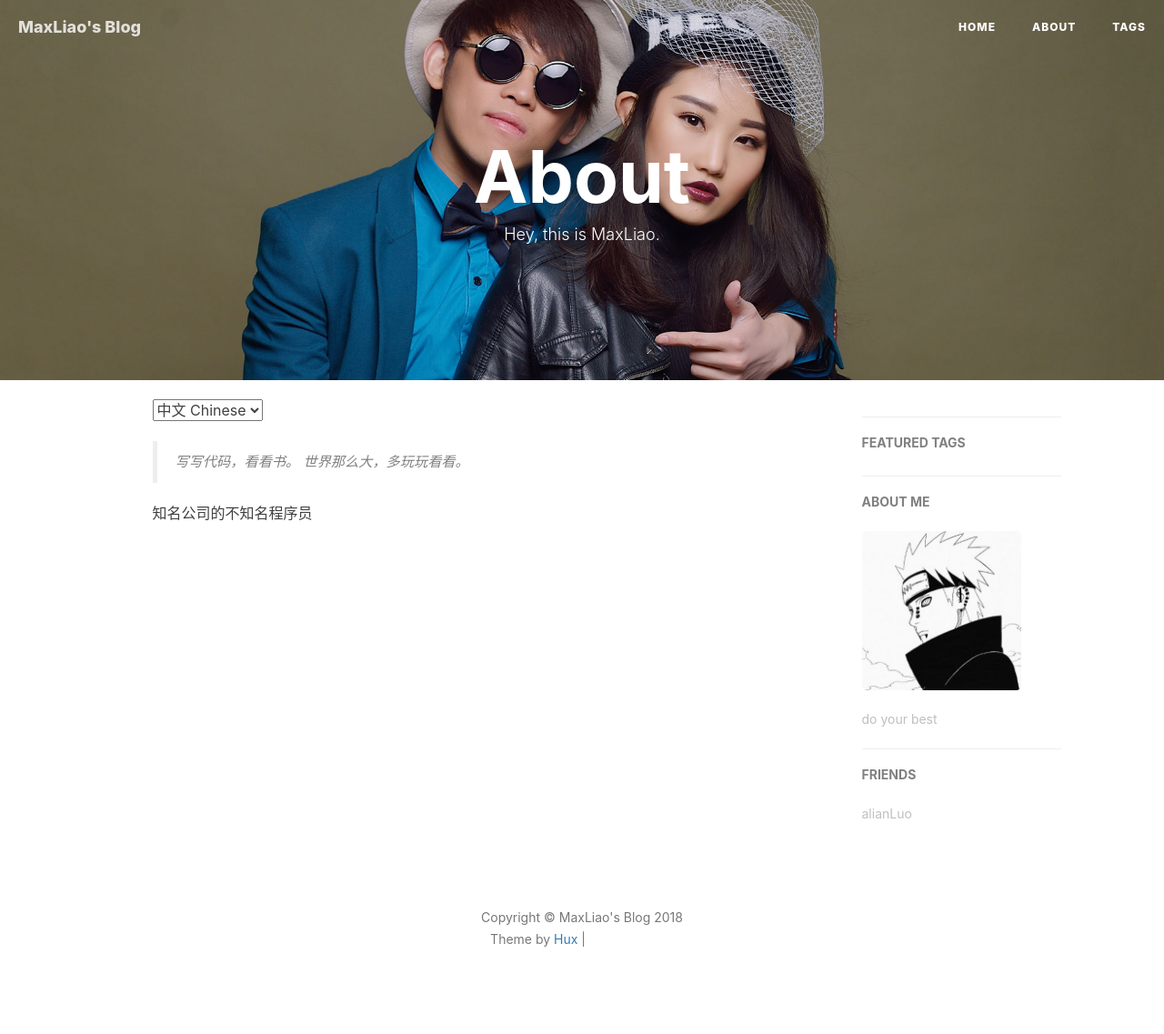
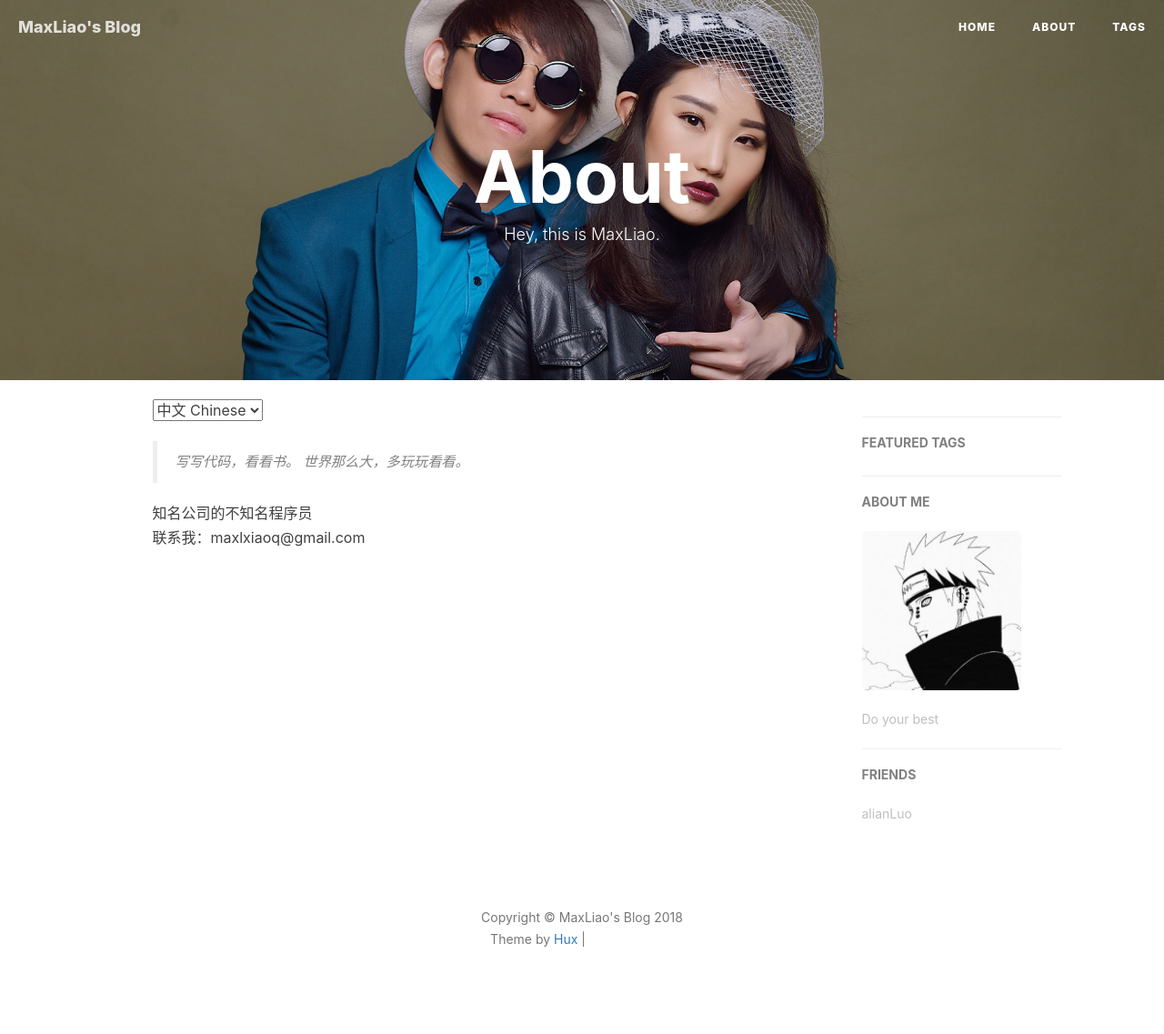
Before and after one commit to LiaoXiaoQiang/LiaoXiaoQiang.github.io, a Jekyll site: the page built from about.html, in a window 1280 px wide. Shown: the whole page at 91% size. Built offline with Jekyll 4.4.1, drawn with Linux system fonts in a browser that asks for light colours; nearby versions of some CDN libraries; comment, search, counter and statistics services are not loaded; grey boxes are pictures that could not be loaded.

Commit message:
add contact

```diff
--- a/_config.yml
+++ b/_config.yml
@@ -69,7 +69,7 @@ ga_domain: auto
 
 # Sidebar settings
 sidebar: true                           # whether or not using Sidebar.
-sidebar-about-description: "do your best"
+sidebar-about-description: "Do your best"
 sidebar-avatar: img/avatar.jpg      # use absolute URL, seeing it's used in both `/` and `/about/`
 
 
--- a/about.html
+++ b/about.html
@@ -18,6 +18,7 @@ header-img: "img/about-bg.jpg"
         世界那么大，多玩玩看看。
     </blockquote>
     知名公司的不知名程序员<br>
+	联系我：maxlxiaoq@gmail.com
 
 </div>
 
@@ -28,7 +29,8 @@ header-img: "img/about-bg.jpg"
     </blockquote>
 
     <p>
-	  Unkown engineer from Famous company
+	  Unkown engineer from Famous company<br>
+	  Contact：maxlxiaoq@gmail.com
     </p>
 
 </div>
```
